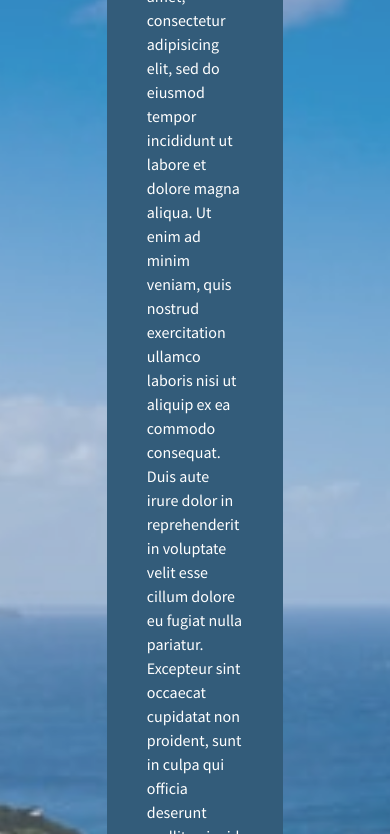
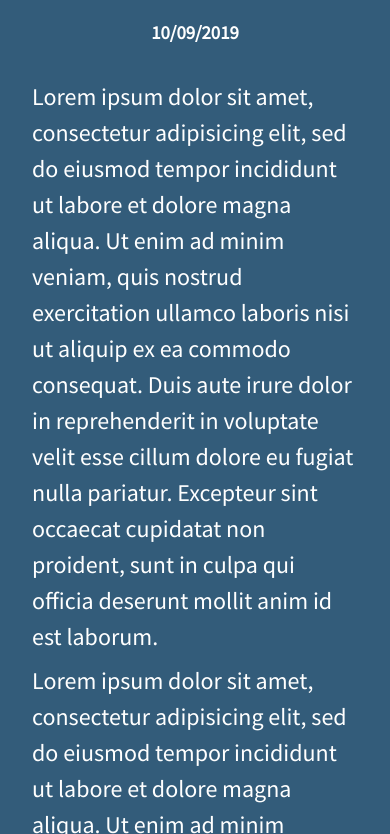
Before and after one commit to HuangStanley050/prototype-portfolio, a plain HTML site: page blog-1.html in a window 390 px wide. Shown: the part 469-1303 px from the top of the page. Drawn offline with nearby package versions, Linux system fonts and the light colour scheme.

Commit message:
finished rest of the blogs responsive

```diff
--- a/css/main.css
+++ b/css/main.css
@@ -169,4 +169,13 @@ textarea:focus {
   .container-blog {
     width: 100%;
   }
+
+  .blog-container__content {
+    width: 100vw;
+  }
+
+  .blog-container__content > p {
+    margin: 0.5rem 0;
+    font-size: 1.5rem;
+  }
 }
```
